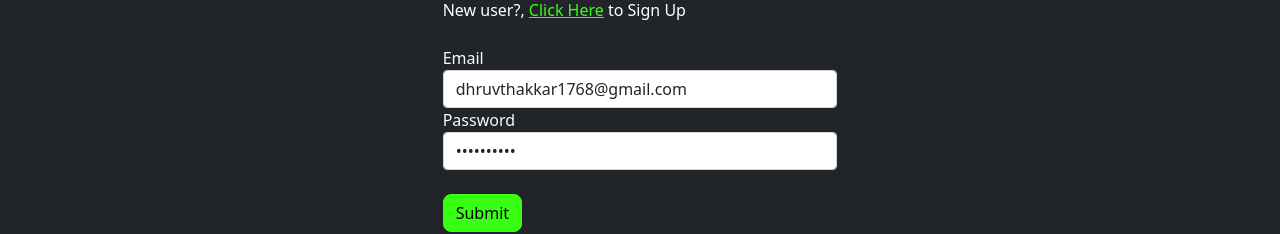
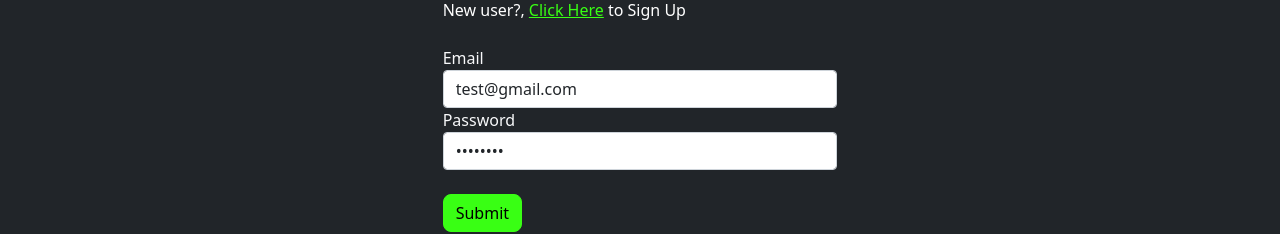
Before and after one commit to DT1768/AI-Image-Caption, a React (Create React App) app in the folder frontend/: page /signin in a window 1280 px wide. Shown: the part 221-455 px from the top of the page. Built offline with nearby package versions, Linux system fonts and the light colour scheme; no server answers.

Commit message:
default signin changed to test

```diff
--- a/frontend/src/auth/Signin.js
+++ b/frontend/src/auth/Signin.js
@@ -7,8 +7,8 @@ import { signin, authenticate, isAuthenticated } from './helper/authapicall';
 const Signin = () => {
 
     const [values, setValues] = useState({
-        email: "dhruvthakkar1768@gmail.com",
-        password: "Dhruv1768@",
+        email: "test@gmail.com",
+        password: "Test123@",
         error: "",
         loading: false,
         didRedirect: false
```
